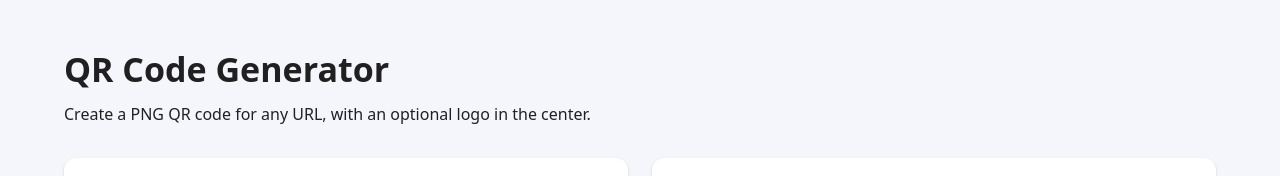
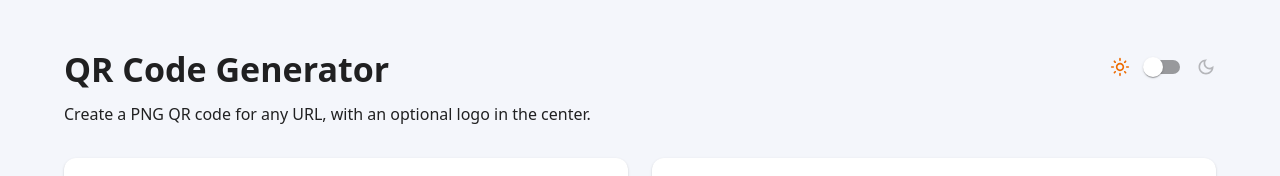
Before and after one commit to fershibli/qr-code-generator, a React (Vite) app: page / in a window 1280 px wide. Shown: the top 176 px of the page. Built offline with nearby package versions, Linux system fonts and the light colour scheme.

Commit message:
feat: add dark mode toggle in page header

```diff
--- a/src/App.tsx
+++ b/src/App.tsx
@@ -5,6 +5,7 @@ import Typography from '@mui/material/Typography'
 import { useEffect, useState } from 'react'
 import { QrForm } from './components/QrForm'
 import { QrPreview } from './components/QrPreview'
+import { ColorModeToggle } from './components/ColorModeToggle'
 import {
   DEFAULT_LOGO_PADDING,
   DEFAULT_LOGO_SIZE,
@@ -100,6 +101,14 @@ function App() {
     <Box sx={{ minHeight: '100vh', py: { xs: 4, md: 6 } }}>
       <Container maxWidth="lg">
         <Stack spacing={4}>
+          <Stack
+            direction="row"
+            spacing={2}
+            sx={{
+              justifyContent: 'space-between',
+              alignItems: { xs: 'center', md: 'flex-start' },
+            }}
+          >
             <Box>
               <Typography variant="h4" component="h1" gutterBottom>
                 QR Code Generator
@@ -109,6 +118,8 @@ function App() {
                 center.
               </Typography>
             </Box>
+            <ColorModeToggle />
+          </Stack>
 
           <Stack
             direction={{ xs: 'column', md: 'row' }}
--- /dev/null
+++ b/src/components/ColorModeToggle.tsx
@@ -0,0 +1,28 @@
+import DarkModeOutlinedIcon from '@mui/icons-material/DarkModeOutlined'
+import LightModeOutlinedIcon from '@mui/icons-material/LightModeOutlined'
+import Stack from '@mui/material/Stack'
+import Switch from '@mui/material/Switch'
+import { useColorModeContext } from './ColorModeProvider'
+
+export function ColorModeToggle() {
+  const { mode, toggleColorMode } = useColorModeContext()
+  const isDark = mode === 'dark'
+
+  return (
+    <Stack direction="row" spacing={0.5} sx={{ alignItems: 'center' }}>
+      <LightModeOutlinedIcon
+        fontSize="small"
+        color={isDark ? 'disabled' : 'warning'}
+      />
+      <Switch
+        checked={isDark}
+        onChange={toggleColorMode}
+        inputProps={{ 'aria-label': 'Toggle dark mode' }}
+      />
+      <DarkModeOutlinedIcon
+        fontSize="small"
+        color={isDark ? 'primary' : 'disabled'}
+      />
+    </Stack>
+  )
+}
```
Lines whose indentation alone changed are shown as unchanged.
